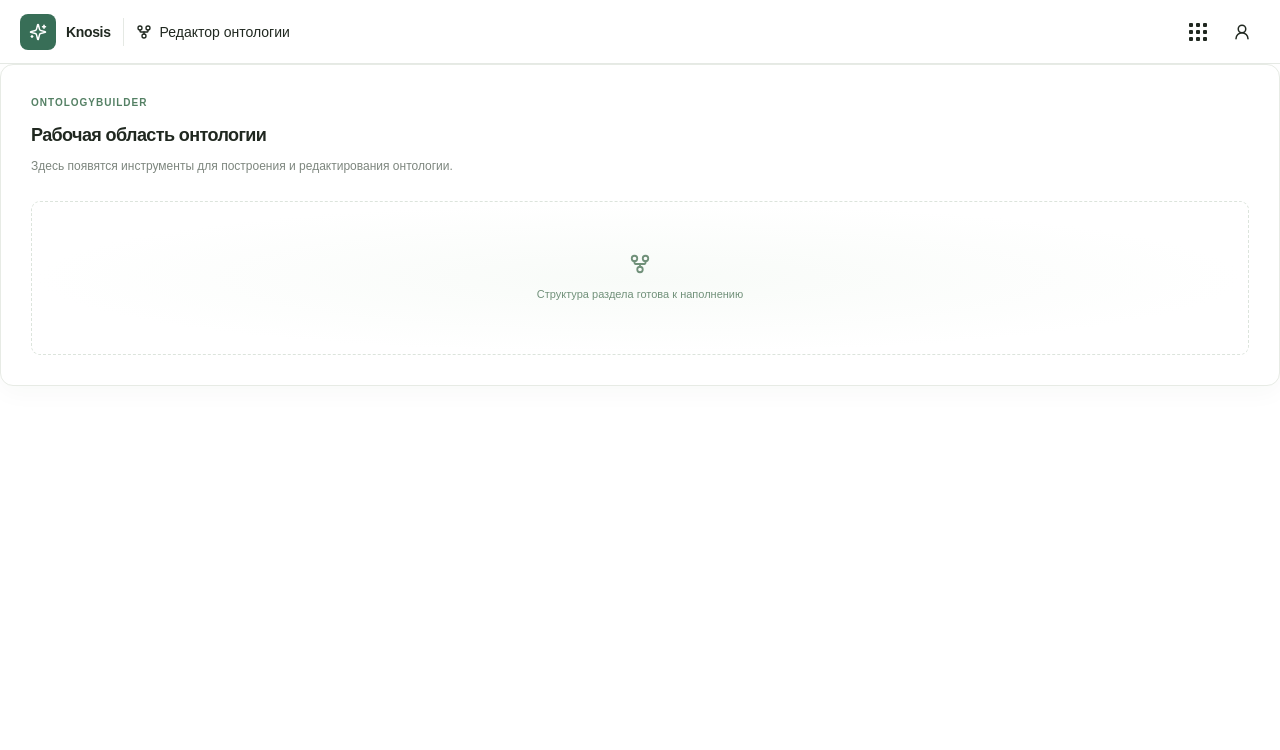
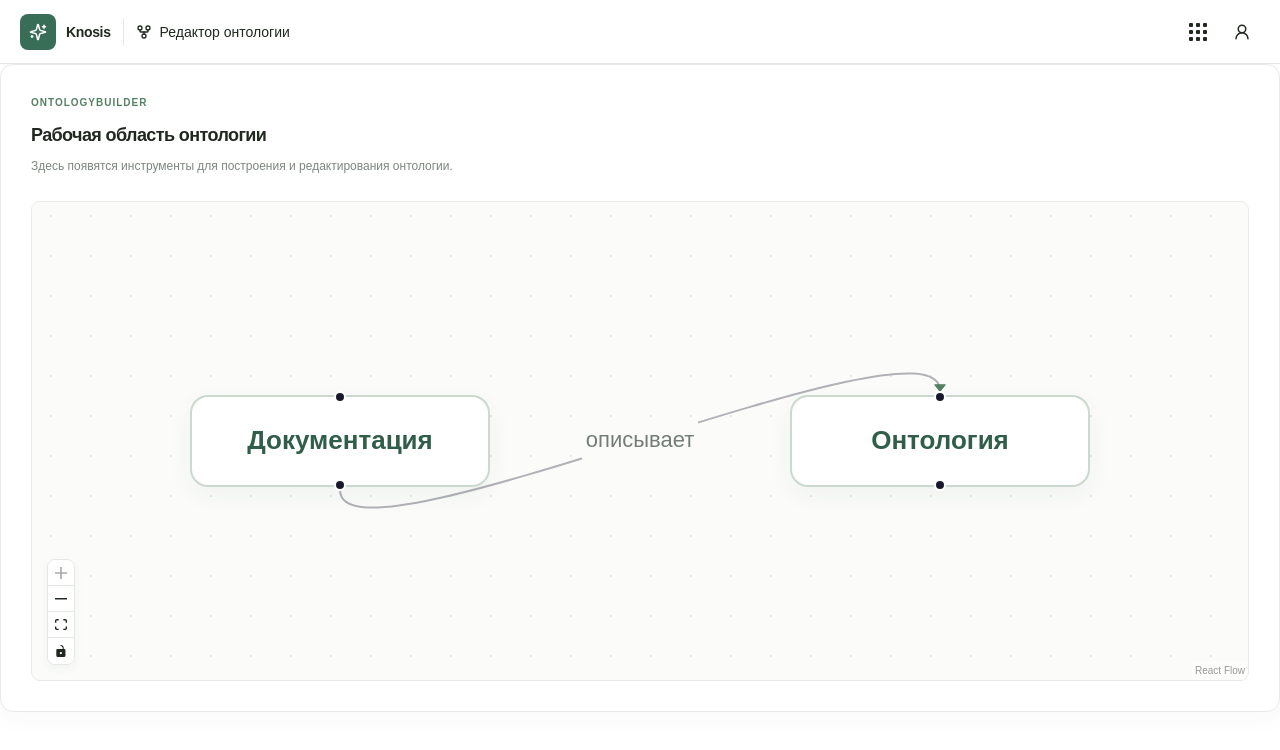
Before and after one commit to LarexSetch/knosis, a React (Vite) app in the folder frontend/: page /ontology-builder in a window 1280 px wide. Shown: the top 750 px of the page. Built offline with nearby package versions, Linux system fonts and the light colour scheme.

Commit message:
master Add basic node visualizer

```diff
--- a/frontend/src/sections/documentation-importer/DocumentationImporter.tsx
+++ b/frontend/src/sections/documentation-importer/DocumentationImporter.tsx
@@ -1,6 +1,5 @@
 import { BookOpenText } from 'lucide-react';
 import { Route, Routes } from 'react-router-dom';
-import { SectionPage } from '../SectionPage';
 
 function DocumentationWorkspace() {
   return (
--- a/frontend/src/sections/knowledge-graph/KnowledgeGraph.tsx
+++ b/frontend/src/sections/knowledge-graph/KnowledgeGraph.tsx
@@ -1,6 +1,5 @@
 import { Network } from 'lucide-react';
 import { Route, Routes } from 'react-router-dom';
-import { SectionPage } from '../SectionPage';
 
 function KnowledgeGraphWorkspace() {
   return (
--- /dev/null
+++ b/frontend/src/sections/ontology-builder/OntologyBuilder.css
@@ -0,0 +1,41 @@
+.ontology-flow {
+  height: clamp(360px, 60vh, 640px);
+  overflow: hidden;
+  border: 1px solid #e7ebe5;
+  border-radius: 9px;
+  background: #fbfcfa;
+}
+
+.ontology-flow .react-flow__node-default {
+  min-width: 150px;
+  padding: 12px 18px;
+  border: 1px solid #cbd9ce;
+  border-radius: 9px;
+  color: #315e49;
+  background: #fff;
+  box-shadow: 0 4px 12px #263b2b0d;
+  font-family: 'Avenir Next', Avenir, sans-serif;
+  font-size: 13px;
+  font-weight: 600;
+}
+
+.ontology-flow .react-flow__edge-text {
+  fill: #737d74;
+  font-size: 11px;
+}
+
+.ontology-flow .react-flow__edge-textbg {
+  fill: #fbfcfa;
+}
+
+.ontology-flow .react-flow__controls {
+  overflow: hidden;
+  border: 1px solid #e5e9e4;
+  border-radius: 8px;
+  box-shadow: 0 3px 10px #263b2b0d;
+}
+
+.ontology-flow .react-flow__controls-button {
+  border-bottom-color: #e5e9e4;
+  background: #fff;
+}
--- a/frontend/src/sections/ontology-builder/OntologyBuilder.tsx
+++ b/frontend/src/sections/ontology-builder/OntologyBuilder.tsx
@@ -1,17 +1,51 @@
-import { GitFork } from 'lucide-react';
+import {
+  Background,
+  Controls,
+  MarkerType,
+  ReactFlow,
+  type Edge,
+  type Node,
+} from '@xyflow/react';
 import { Route, Routes } from 'react-router-dom';
+import '@xyflow/react/dist/style.css';
+import './OntologyBuilder.css';
+
+const initialNodes: Node[] = [
+  {
+    id: 'documentation',
+    position: { x: 80, y: 120 },
+    data: { label: 'Документация' },
+  },
+  {
+    id: 'ontology',
+    position: { x: 380, y: 120 },
+    data: { label: 'Онтология' },
+  },
+];
+
+const initialEdges: Edge[] = [
+  {
+    id: 'documentation-ontology',
+    source: 'documentation',
+    target: 'ontology',
+    label: 'описывает',
+    markerEnd: { type: MarkerType.ArrowClosed, color: '#548064' },
+  },
+];
 
 function OntologyWorkspace() {
   return (
-      <div className="welcome-card">
-        <div className="welcome-kicker">OntologyBuilder</div>
-        <h2>Рабочая область онтологии</h2>
-        <p>Здесь появятся инструменты для построения и редактирования онтологии.</p>
-        <div className="placeholder-panel">
-          <GitFork size={22} />
-          <span>Структура раздела готова к наполнению</span>
-        </div>
+    <div className="welcome-card">
+      <div className="welcome-kicker">OntologyBuilder</div>
+      <h2>Рабочая область онтологии</h2>
+      <p>Здесь появятся инструменты для построения и редактирования онтологии.</p>
+      <div className="ontology-flow" aria-label="Граф онтологии">
+        <ReactFlow nodes={initialNodes} edges={initialEdges} fitView>
+          <Background color="#dce4dc" gap={20} />
+          <Controls />
+        </ReactFlow>
       </div>
+    </div>
   );
 }
 
```
